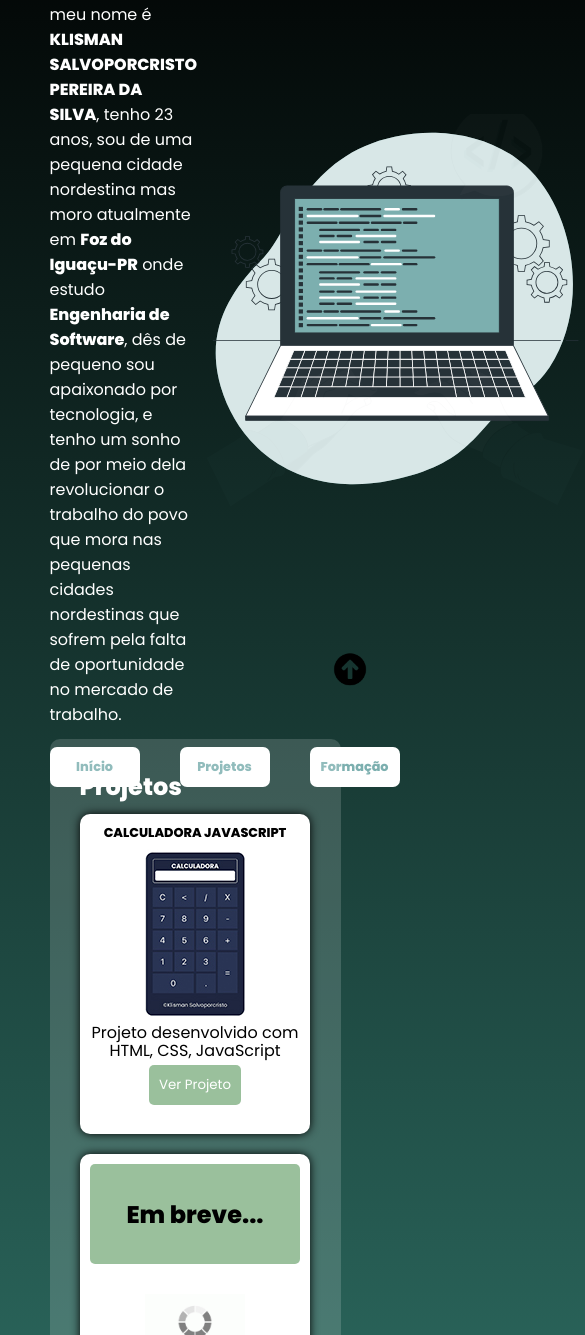
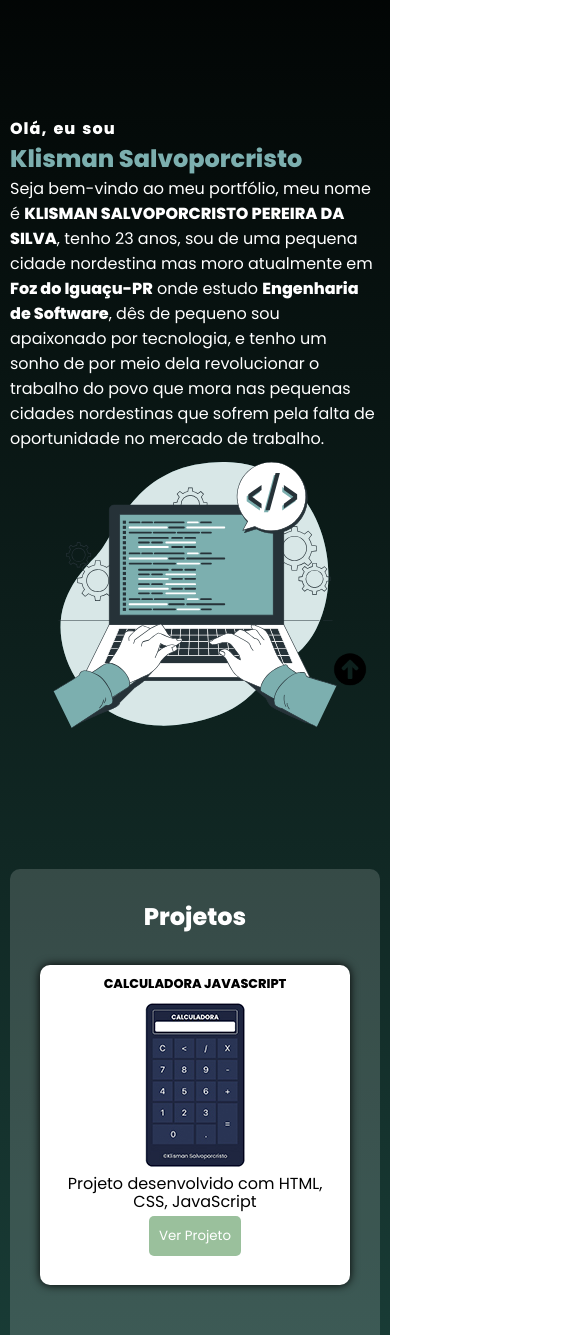
Before and after one commit to klismansalvoporcristo/Portf-lio, a plain HTML site: page index.html in a window 390 px wide. Shown: the part 135-1470 px from the top of the page, 585 px wide, since content can reach past the window. Drawn offline with Linux system fonts and the light colour scheme.

Commit message:
responsivo

```diff
--- a/css/style.css
+++ b/css/style.css
@@ -14,7 +14,6 @@ body {
     background: rgb(71,171,154);
     background: linear-gradient(0deg, rgba(71,171,154,1) 0%, rgba(0,0,0,1) 100%);
     width: 100vw;
-    height: 100%;
 }
 
 .header {
@@ -49,7 +48,6 @@ header .icons img{
     display: flex;
     flex-direction: column;
     padding: 30px;
-    border-radius: 10px;
     margin-top: -40px;
     width: 90%;
     color: white;
@@ -204,7 +202,7 @@ header .icons img{
 .container .formation{
     display: flex;
     flex-direction: column;
-    height: 100vh;
+    height: 70vh;
     width: 100%;
     padding: 30px;
 }
@@ -229,3 +227,94 @@ header .icons img{
     bottom: 20px;
     right: 20px;
 }
+
+@media only screen and (max-width: 940px){
+    *{
+        margin: 0;
+        padding: 0;
+        box-sizing: border-box;
+    }
+    body{
+        display: block;
+    }
+    .header {
+        width: 100%;
+        height: 120px;
+        flex-direction: column;
+        justify-content: space-around;
+    }
+    .container{
+        align-items: center;
+        margin: 0;
+        width: 100%;
+        padding: 30px 10px;
+        height: 100%;
+    }
+    .container .content {
+        flex-direction: column;
+        justify-content: center;
+        width: 100%;
+    }
+    .container .content .text{
+        flex-direction: column;
+        width: 100%;
+    }
+    .container .content .text h1{
+        display: block;
+        font-size: 1.5rem;
+    }
+    .container .content .text h3 {
+        font-size: 1rem;
+    }
+    .menu{
+        display: none;
+    }
+    .container .content .text p{
+        margin: 0;
+        width: 100%;
+        min-width: 320px;
+    }
+    .container .content img{
+        width: 100%;
+    }
+    /*-------------------------*/
+
+    .container .projects{
+        flex-direction: column;
+        align-items: center;
+        margin-top: 10px;
+        width: 100%;
+        height: 2000px;
+        margin-bottom: 10px;
+    }
+
+    .container .projects .cards{
+        width: 100%;
+    }
+    .container .projects .cards .cardProjects{
+        width: 100%;
+    }
+
+    /*-----------------------------------------*/
+
+    .container .formation {
+        margin-top: 10px;
+        height: 100%;
+        flex-direction: column;
+        width: 100%;
+    }
+    .container .formation .text-formation {
+        flex-direction: column;
+        width: 100%;
+        justify-content: center;
+    }
+    .container .formation .text-formation .section-text{
+        flex-direction: column;
+        justify-content: center;
+        width: 100%;
+    }
+    .container .formation .text-formation .section-text div{
+        width: 100%;
+    }
+
+}
```
